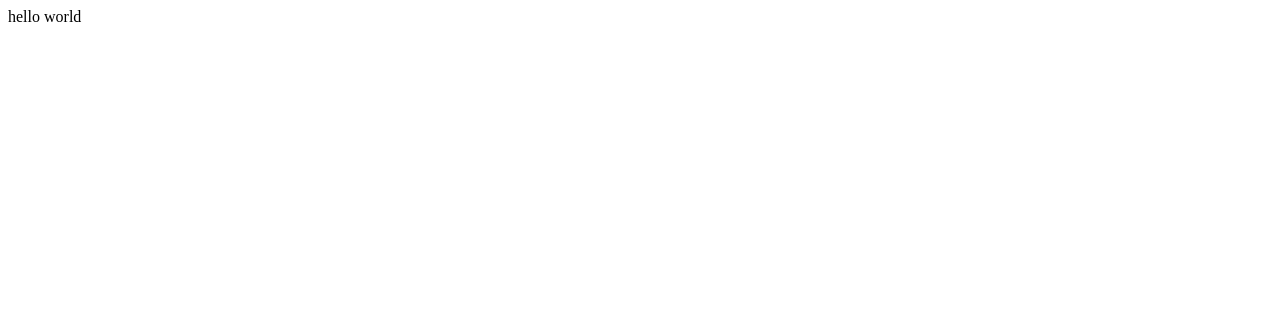
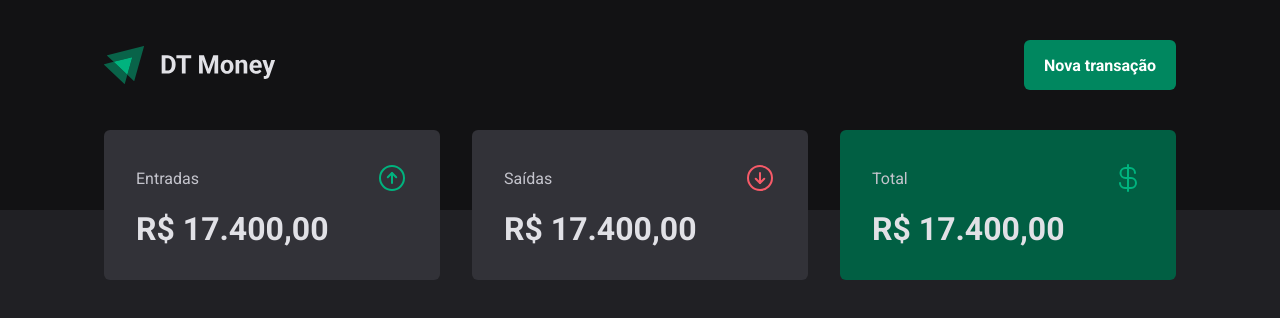
Before and after one commit to gabrieldiasss/dtmoney, a React (Vite) app: page / in a window 1280 px wide. Shown: the top 318 px of the page. Built offline with nearby package versions, Linux system fonts and the light colour scheme.

Commit message:
style header and summary

```diff
--- a/index.html
+++ b/index.html
@@ -1,13 +1,21 @@
 <!DOCTYPE html>
 <html lang="en">
+
 <head>
   <meta charset="UTF-8" />
-    <link rel="icon" type="image/svg+xml" href="/vite.svg" />
+
+  <link rel="preconnect" href="https://fonts.googleapis.com" />
+  <link rel="preconnect" href="https://fonts.gstatic.com" crossorigin />
   <meta name="viewport" content="width=device-width, initial-scale=1.0" />
-    <title>Vite + React + TS</title>
+  <title>Dt Money</title>
+
+
+  <link href="https://fonts.googleapis.com/css2?family=Roboto:wght@400;700&display=swap" rel="stylesheet" />
 </head>
+
 <body>
   <div id="root"></div>
   <script type="module" src="/src/main.tsx"></script>
 </body>
+
 </html>
--- a/package.json
+++ b/package.json
@@ -9,6 +9,7 @@
     "preview": "vite preview"
   },
   "dependencies": {
+    "phosphor-react": "^1.4.1",
     "react": "^18.2.0",
     "react-dom": "^18.2.0"
   },
--- a/src/App.tsx
+++ b/src/App.tsx
@@ -1,9 +1,16 @@
+import { ThemeProvider } from "styled-components"
+import { Transactions } from "./pages/Transactions"
+import { GlobalStyle } from "./styles/global"
+import { defaultTheme } from "./styles/themes/default"
 
 export function App() {
 
   return (
-    <div className="App">
-     hello world
-    </div>
+    <ThemeProvider theme={defaultTheme} >
+      <GlobalStyle />
+
+
+      <Transactions />
+    </ThemeProvider>
   )
 }
--- /dev/null
+++ b/src/components/Header/index.tsx
@@ -0,0 +1,15 @@
+import { HeaderContainer, HeaderContent, NewTransactionButton } from "./styles";
+
+import logoImg from '../../assets/logo.svg'
+
+export function Header() {
+    return (
+        <HeaderContainer>
+            <HeaderContent>
+                <img src={logoImg} alt="" />
+
+                <NewTransactionButton>Nova transação</NewTransactionButton>
+            </HeaderContent>
+        </HeaderContainer>
+    )
+}
--- /dev/null
+++ b/src/components/Header/styles.ts
@@ -0,0 +1,33 @@
+import styled from "styled-components"
+
+export const HeaderContainer = styled.header`
+    background: ${props => props.theme["gray-900"]};
+    padding: 2.5rem 0 7.5rem;
+`
+
+export const HeaderContent = styled.div`
+    width: 100%;
+    max-width: 1120px;
+    margin: 0 auto;
+    padding: 0 1.5rem;
+
+    display: flex;
+    justify-content: space-between;
+    align-items: center;
+`
+
+export const NewTransactionButton = styled.button`
+    height: 50px;
+    border: 0;
+    background: ${props => props.theme['green-500']};
+    color: ${props => props.theme.white};
+    font-weight: bold;
+    padding: 0 1.25rem;
+    border-radius: 6px;
+    cursor: pointer;
+
+    &:hover {
+        background: ${props => props.theme["green-700"]};
+        transition: background-color 0.2s;
+    }
+`
--- /dev/null
+++ b/src/components/Summary/index.tsx
@@ -0,0 +1,36 @@
+import { SummaryCard, SummaryContainer } from "./styles";
+import { ArrowCircleUp, ArrowCircleDown, CurrencyDollar } from 'phosphor-react'
+
+export function Summary() {
+
+    return (
+        <SummaryContainer>
+            <SummaryCard>
+                <header>
+                    <span>Entradas</span>
+                    <ArrowCircleUp size={32} color="#00b37e" />
+                </header>
+
+                <strong>R$ 17.400,00</strong>
+            </SummaryCard>
+
+            <SummaryCard>
+                <header>
+                    <span>Saídas</span>
+                    <ArrowCircleDown size={32} color="#f75a68" />
+                </header>
+
+                <strong>R$ 17.400,00</strong>
+            </SummaryCard>
+
+            <SummaryCard variant="green">
+                <header>
+                    <span>Total</span>
+                    <CurrencyDollar size={32} color="#00b37e" />
+                </header>
+
+                <strong>R$ 17.400,00</strong>
+            </SummaryCard>
+        </SummaryContainer>
+    )
+}
--- /dev/null
+++ b/src/components/Summary/styles.ts
@@ -0,0 +1,41 @@
+import styled , { css } from "styled-components"
+
+export const SummaryContainer = styled.section`
+    width: 100%;
+    max-width: 1120px;
+    margin: 0 auto;
+    padding: 0 1.5rem;
+
+    display: grid;
+    grid-template-columns: repeat(3, 1fr);
+    gap: 2rem;
+
+    margin-top: -5rem;
+`
+
+interface SummaryCardProps {
+    variant?: 'green'
+}
+
+export const SummaryCard = styled.div<SummaryCardProps>`
+    background-color: ${props => props.theme['gray-600']};
+    border-radius: 6px;
+    padding: 2rem;
+
+    header {
+        display: flex;
+        align-items: center;
+        justify-content: space-between;
+        color: ${props => props.theme['gray-300']};
+    }
+
+    strong {
+        display: block;
+        margin-top: 1rem;
+        font-size: 2rem;
+    }
+
+    ${props => props.variant === 'green' && css`
+        background: ${props.theme['green-700']};
+    `}
+`
--- /dev/null
+++ b/src/pages/Transactions/index.tsx
@@ -0,0 +1,11 @@
+import { Header } from "../../components/Header";
+import { Summary } from "../../components/Summary";
+
+export function Transactions() {
+    return (
+        <div>
+            <Header />
+            <Summary />
+        </div>
+    )
+}
--- a/src/styles/global.ts
+++ b/src/styles/global.ts
@@ -0,0 +1,24 @@
+import { createGlobalStyle } from "styled-components"
+
+export const GlobalStyle = createGlobalStyle`
+    * {
+        margin: 0;
+        padding: 0;
+        box-sizing: border-box;
+    }
+
+    :focus {
+        outline: 0;
+        box-shadow: 0 0 0 2px ${props => props.theme['green-500']};
+    }
+
+    body {
+        background-color: ${props => props.theme['gray-800']};
+        color: ${props => props.theme['gray-100']};
+        -webkit-font-smoothing: antialised;
+    }
+
+    body, input, textarea, button {
+        font: 400 1rem Roboto, 'sans-serif';
+    }
+`
```
Also changed, not shown: src/@types/styled.d.ts (added, +8 -0 lines), src/assets/logo.svg (added), src/pages/Transactions/styles.ts (added), 1 other file (tests, documents, lock files or other folders). Lines whose indentation alone changed are shown as unchanged.
